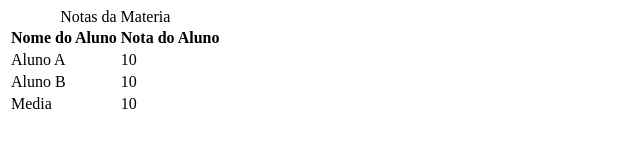
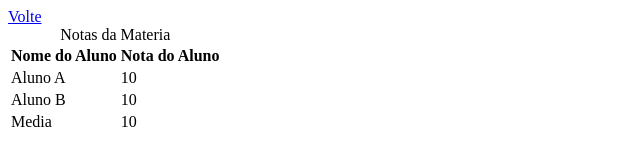
Before and after one commit to Z4ckxy/ModuloGit, a plain HTML site: page tabela.html in a window 1280 px wide. Shown: the whole page, without its empty margins (0-640 px from the left). Drawn offline with Linux system fonts and the light colour scheme.

Commit message:
Add Tabela.html

```diff
--- a/tabela.html
+++ b/tabela.html
@@ -6,6 +6,7 @@
     <title>Tabelas</title>
 </head>
 <body>
+    <a href="./index.html"> Volte</a>
     <table>
         <caption> Notas da Materia</caption>
         <thead>
```
